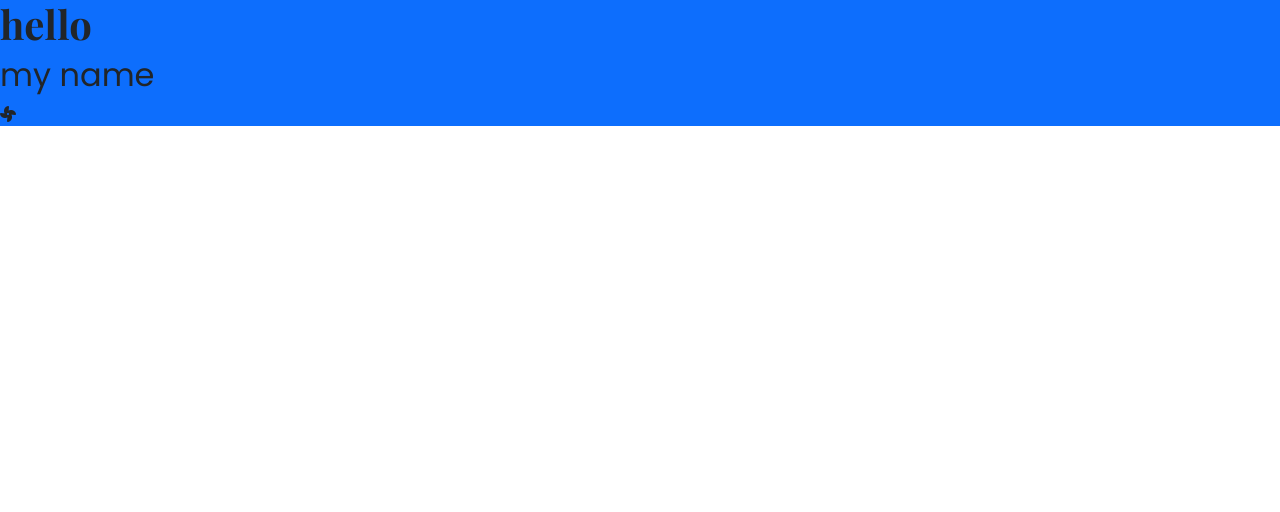
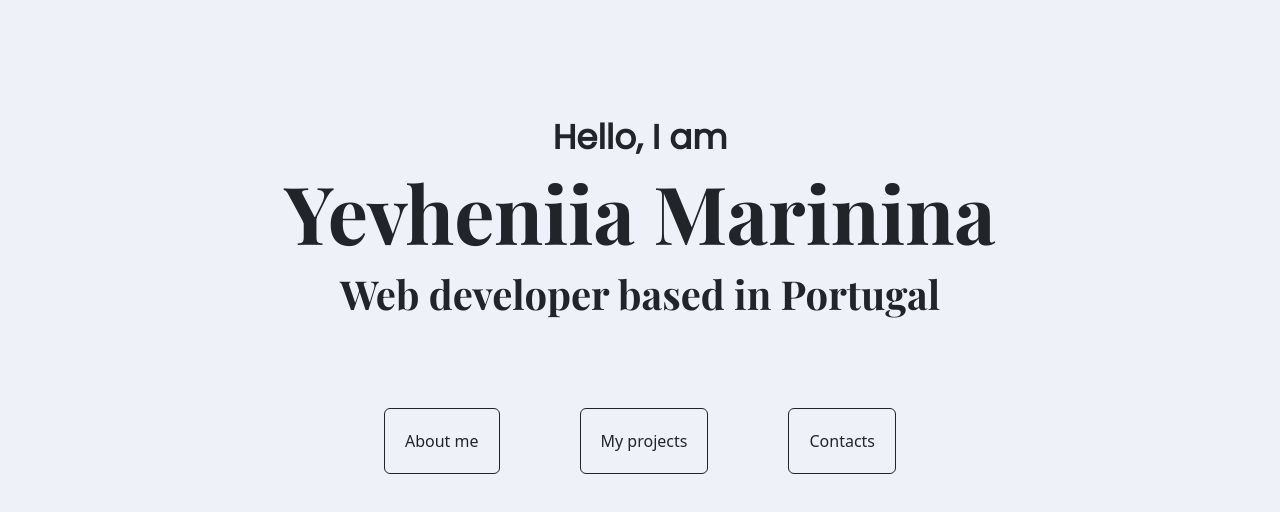
Before and after one commit to Jane-Mar/portfolio-project, a plain HTML site: page index.html in a window 1280 px wide. Drawn offline with nearby package versions, Linux system fonts and the light colour scheme.

Commit message:
added style and main info to home-page

```diff
--- a/index.html
+++ b/index.html
@@ -29,10 +29,15 @@
     <title>Document</title>
   </head>
   <body>
-    <div class="bg-primary">
-    <h1>hello</h1>
-    <h2>my name</h2>
-    <i class="fa-solid fa-fan"></i>
-
+    <div class="home-page-header">
+      <p>Hello, I am</p>
+      <h1>Yevheniia Marinina</h1>
+      <h2>Web developer based in Portugal</h2>
+    </div>
+    <div class="d-flex justify-content-center">
+      <a href="#" class="btn btn-light btn-outline-dark">About me</a>
+      <a href="#" class="btn btn-light btn-outline-dark">My projects</a>
+      <a href="#" class="btn btn-light btn-outline-dark">Contacts</a>
+    </div>
   </body>
 </html>
--- a/src/style.css
+++ b/src/style.css
@@ -1,7 +1,40 @@
+:root {
+  --primary-color: #4b4a5a;
+  --secondary-color: #a55540;
+  --background: #eef2f8;
+  --main-font: "Playfair Display", serif;
+  --secondary-font: "Poppins", sans-serif;
+}
+
+body {
+  background: var(--background);
+}
+
 h1 {
-  font-family: "Playfair Display", serif;
+  font-size: 80px;
 }
 
 h2 {
-  font-family: "Poppins", sans-serif;
+  font-size: 40px;
+  margin: 10px 0;
 }
+
+.home-page-header {
+  font-family: var(--main-font);
+  text-align: center;
+  margin: 120px 20px 70px;
+}
+
+.home-page-header p {
+  font-size: 34px;
+  font-family: var(--secondary-font);
+  font-weight: bold;
+  line-height: 1;
+  margin: 10px 0;
+}
+
+.btn {
+  padding: 20px 20px;
+  margin: 20px 40px;
+  background: var(--background);
+}
```
